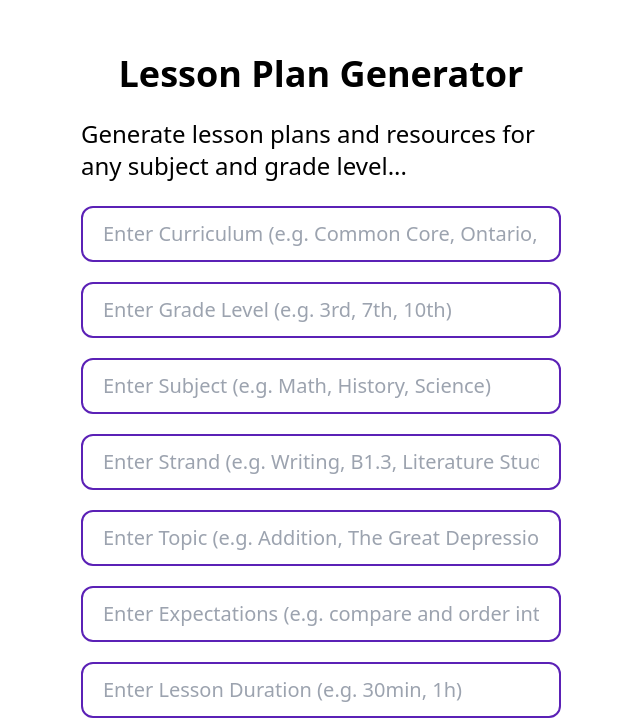
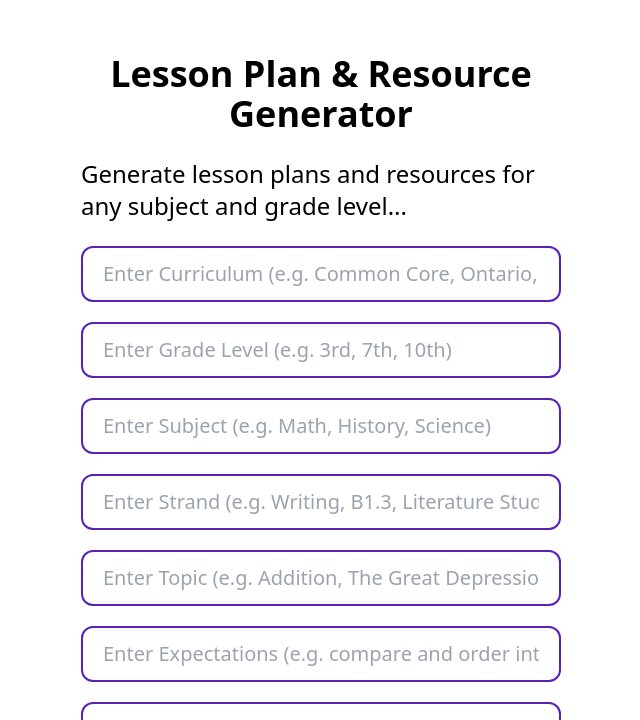
Before and after one commit to jtwirly/bayou2, a Next.js app: page / in a window 1280 px wide. Shown: the part 106-826 px from the top of the page, without its empty margins (319-959 px from the left). Built offline with nearby package versions, Linux system fonts and the light colour scheme; no server answers.

Commit message:
Updated title

```diff
--- a/pages/index.js
+++ b/pages/index.js
@@ -135,7 +135,7 @@ function Home() {
         <link rel="icon" href="/favicon.ico" />
       </Head>
       <div className="flex pt-40 p-4 flex-col max-w-lg w-full h-screen gap-6">
-        <h1 className="text-4xl font-bold text-center">Lesson Plan Generator</h1>
+        <h1 className="text-4xl font-bold text-center">Lesson Plan & Resource Generator</h1>
         <h2 className="text-2xl">Generate lesson plans and resources for any subject and grade level...</h2>
         <form onSubmit={handleSubmit} className="flex justify-center flex-col gap-5">
           <input
```
